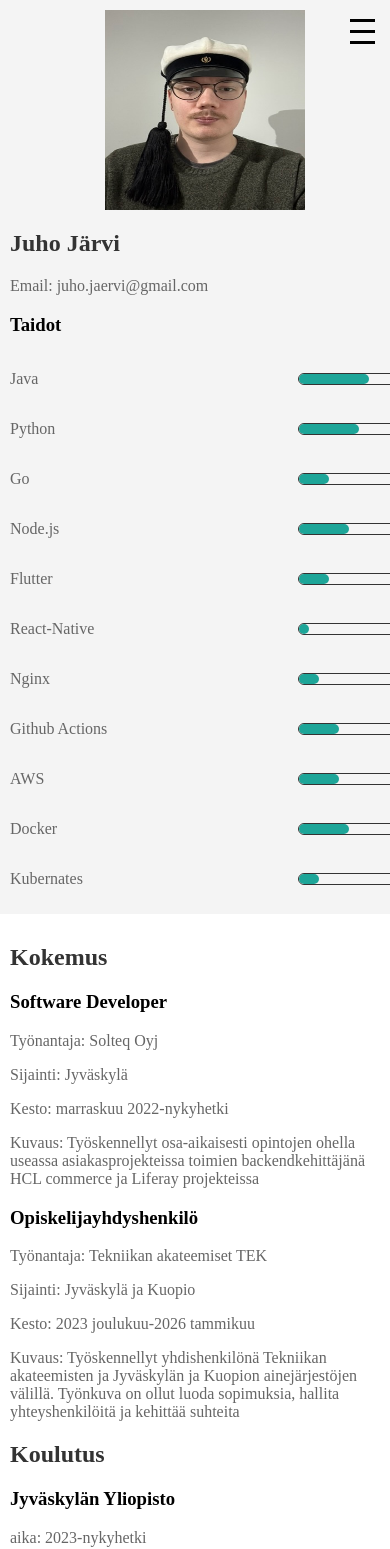
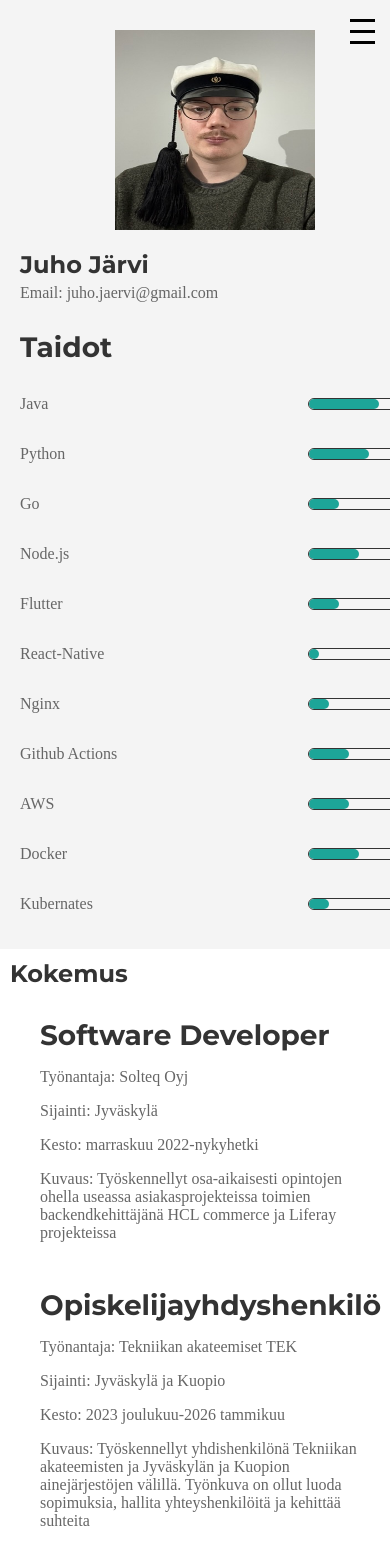
Before and after one commit to Jrvi/portfolio, a React (Vite) app: page /cv in a window 390 px wide. Shown: the top 1549 px of the page. Built offline with nearby package versions, Linux system fonts and the light colour scheme.

Commit message:
chore: style changes

```diff
--- a/index.html
+++ b/index.html
@@ -3,6 +3,7 @@
   <head>
     <meta charset="UTF-8" />
     <link rel="stylesheet" href="https://cdnjs.cloudflare.com/ajax/libs/font-awesome/6.0.0-beta3/css/all.min.css">
+    <link href="https://fonts.googleapis.com/css2?family=Montserrat:wght@400;700&family=Open+Sans:wght@400;700&display=swap" rel="stylesheet">
     <link rel="icon" type="image/svg+xml" href="" />
     <meta name="viewport" content="width=device-width, initial-scale=1.0" />
     <title>Juho Järvi</title>
--- a/src/App.css
+++ b/src/App.css
@@ -1,26 +1,52 @@
 /* src/navbar.css */
+
+.body {
+    font-family: 'Open Sans', sans-serif;
+    font-size: 1rem;
+}
+
+h1 {
+    font-size: 2.5rem;
+}
+
+h2 {
+    font-size: 2rem;
+}
+
+h3 {
+    font-size: 1.75rem;
+}
+
+h4, h5, h6 {
+    font-size: 1.5rem;
+}
+
+h1, h2, h3, h4, h5, h6 {
+    font-family: 'Montserrat', sans-serif;
+}
+
 .navbar {
     background-color: #333;
     overflow: hidden;
-    font-size: 20px;
-    height: 60px;
+    font-size: 1.25rem;
+    height: 3.75rem;
     display: flex;
     align-items: center;
 }
 
-  .navbar a {
+.navbar a {
     float: left;
     display: block;
     color: #f2f2f2;
     text-align: center;
-    padding: 0 16px;
+    padding: 0 1rem;
     text-decoration: none;
     font-weight: bold;
-    line-height: 60px;
-    height: 60px;
+    line-height: 3.75rem;
+    height: 3.75rem;
 }
 
-  .navbar a:hover {
+.navbar a:hover {
     background-color: #ddd;
     color: black;
     font-weight: bold;
@@ -31,15 +57,20 @@
     background-color: #333;
     color: #f2f2f2;
     text-align: center;
-    padding: 20px;
-    bottom: 0;
+    padding: 1.25rem;
     width: 100%;
 }
 
 .footer a {
     color: #f2f2f2;
+    font-size: 2rem;
     text-decoration: none;
     font-weight: bold;
+    padding: 1rem 3.125rem;
+}
+
+.footer i {
+    padding: 1rem;
 }
 
 .footer a:hover {
@@ -55,7 +86,7 @@ body, html {
 
 .container {
     text-align: center;
-    margin-top: 50px;
+    margin-top: 3.125rem;
     min-height: 100vh;
     display: flex;
     flex-direction: column;
@@ -64,15 +95,27 @@ body, html {
 
 .profile-picture {
     border-radius: 50%;
-    width: 150px;
-    height: 150px;
+    width: 9.375rem;
+    height: 9.375rem;
 }
 
 .section {
-    margin-top: 20px;
+    margin-top: 1.25rem;
 }
 
-h1, h2 {
+.contact {
+    margin-top: 0;
+}
+
+.name {
+    margin-bottom: 0.3125rem;
+}
+
+.skills-h {
+    margin-bottom: 0.9375rem;
+}
+
+h1, h2, h3 {
     color: #333;
     align-items: center;
 }
@@ -92,12 +135,13 @@ a {
 
 .left {
     align-items: left;
+    margin: 0;
 }
 
 .bar {
     position: relative;
-    height: 10px;
-    width: 100px;
+    height: 0.625rem;
+    width: 6.25rem;
     border-radius: 50px;
     border: 1px solid #333;
 }
@@ -119,29 +163,34 @@ a {
 }
 
 .aside {
-    width: 250px;
-    padding: 20px;
+    width: 15.625rem;
+    padding: 1.875rem;
     background-color: #f4f4f4;
     flex-shrink: 0;
 }
 
 .main {
     flex: 1;
-    padding: 20px;
+    padding: 1.25rem;
 }
 
 .main-content {
     flex: 1;
-    padding: 20px;
+    padding: 3.125rem;
 }
 
 img {
     display: block;
-    margin: 0 auto 20px;
+    margin: 0.625rem auto 1.25rem;
 }
 
 .skill {
-    margin-bottom: 10px;
+    margin-bottom: 0.625rem;
+}
+
+article {
+    padding-left: 1.875rem;
+    padding-top: 1.875rem;
 }
 
 /* Hampurilaisvalikon tyylit */
@@ -150,15 +199,15 @@ img {
   flex-direction: column;
   cursor: pointer;
   position: absolute;
-  top: 15px;
-  right: 15px;
+  top: 0.9375rem;
+  right: 0.9375rem;
 }
 
 .hamburger-menu div {
-  width: 25px;
-  height: 3px;
+  width: 1.5625rem;
+  height: 0.1875rem;
   background-color: #000;
-  margin: 4px 0;
+  margin: 0.25rem 0;
 }
 
 .navbar-links {
@@ -170,7 +219,7 @@ img {
   display: flex;
 }
 
-@media (max-width: 600px) {
+@media (max-width: 1000px) {
   .navbar {
     flex-direction: column;
     height: auto;
@@ -178,19 +227,19 @@ img {
   }
 
   .navbar a {
-    padding: 10px;
+    padding: 0.625rem;
     width: 100%;
     text-align: center;
   }
 
   .container {
-    margin-top: 20px;
-    padding: 10px;
+    margin-top: 1.25rem;
+    padding: 0.625rem;
   }
 
   .profile-picture {
-    width: 100px;
-    height: 100px;
+    width: 6.25rem;
+    height: 6.25rem;
   }
 
   .cv-container {
@@ -199,23 +248,23 @@ img {
 
   .aside {
     width: 100%;
-    padding: 10px;
+    padding: 1.25rem;
   }
 
   .main-content {
-    padding: 10px;
+    padding: 0.625rem;
   }
 
   .section {
-    margin-top: 10px;
+    margin-top: 0.625rem;
   }
 
   h1, h2 {
-    font-size: 1.5em;
+    font-size: 1.5rem;
   }
 
   p {
-    font-size: 1em;
+    font-size: 1rem;
   }
 
   .hamburger-menu {
--- a/src/App.jsx
+++ b/src/App.jsx
@@ -43,16 +43,15 @@ const App = () => {
       </Routes>
 
       <div className="footer">
-        <i>Portfolio site, Juho Järvi 2025</i>
         <div>
           <a href="https://www.linkedin.com/in/juho-j%C3%A4rvi-8371931ab/" target="_blank" rel="noopener noreferrer">
             <i className="fab fa-linkedin"></i> LinkedIn
           </a>
-          {' | '}
           <a href="https://github.com/Jrvi" target="_blank" rel="noopener noreferrer">
             <i className="fab fa-github"></i> GitHub
           </a>
         </div>
+        <i>Portfolio site, Juho Järvi 2025</i>
       </div>
     </Router>
   )
--- a/src/components/CV.jsx
+++ b/src/components/CV.jsx
@@ -10,9 +10,9 @@ const CV = () => {
     <div className="cv-container">
       <aside className="aside">
         <img src={picture} width={picture_width} height={picture_height} alt="Me" />
-        <h2>Juho Järvi</h2>
+        <h2 className="name">Juho Järvi</h2>
         <Contact />
-        <h3>Taidot</h3>
+        <h3 className="skills-h">Taidot</h3>
         <div className="skills">
           <Skill name="Java" percentage={70} />
           <Skill name="Python" percentage={60} />
@@ -29,9 +29,9 @@ const CV = () => {
       </aside>
       <div className="main-content">
         <section id="experience">
-          <h2 className="left">Kokemus</h2>
+          <h1 className="left">Kokemus</h1>
           <article>
-            <h3>Software Developer</h3>
+            <h3 className="left">Software Developer</h3>
             <p>Työnantaja: Solteq Oyj</p>
             <p>Sijainti: Jyväskylä</p>
             <p>Kesto: marraskuu 2022-nykyhetki</p>
@@ -46,9 +46,9 @@ const CV = () => {
           </article>
         </section>
         <section id="education">
-          <h2 className="left">Koulutus</h2>
+          <h1 className="left">Koulutus</h1>
           <article>
-            <h3>Jyväskylän Yliopisto</h3>
+            <h3 className="left">Jyväskylän Yliopisto</h3>
             <p>aika: 2023-nykyhetki</p>
             <p>Tutkinto: Teknologiajohtaminen kandidaatti- ja DI-tutkinto</p>
             <p>Kuvaus: Vaihdoin opiskelemaan tietotekniikan kandiohjelmasta teknologiajohtamisen kandiohjelmaan</p>
--- a/src/components/Contact.jsx
+++ b/src/components/Contact.jsx
@@ -4,7 +4,7 @@ const Contact = () => {
 
   return (
     <div>
-      <p>
+      <p className="contact">
         Email: {user}@{domain}
       </p>
     </div>
```
